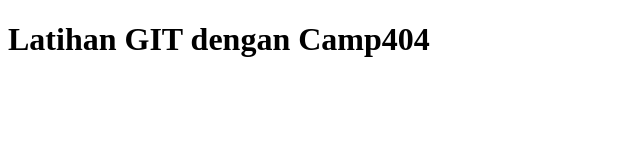
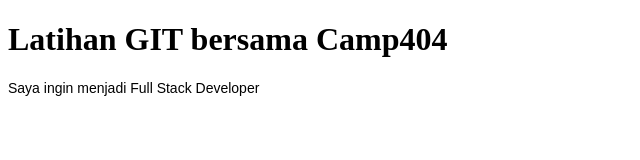
Before and after one commit to MuhammadRizkyyy/latihanGIT, a plain HTML site: page index.html in a window 1280 px wide. Shown: the whole page, without its empty margins (0-640 px from the left). Drawn offline with Linux system fonts and the light colour scheme.

Commit message:
menambahkan style.css dan modif index

```diff
--- a/index.html
+++ b/index.html
@@ -5,8 +5,10 @@
     <meta http-equiv="X-UA-Compatible" content="IE=edge">
     <meta name="viewport" content="width=device-width, initial-scale=1.0">
     <title>Belajar GIT</title>
+    <link rel="stylesheet" href="style.css">
 </head>
 <body>
-    <h1>Latihan GIT dengan Camp404</h1>
+    <h1>Latihan GIT bersama Camp404</h1>
+    <p>Saya ingin menjadi Full Stack Developer</p>
 </body>
 </html>
--- /dev/null
+++ b/style.css
@@ -0,0 +1,4 @@
+p {
+    font-family: arial;
+    font-size: 14px;
+}
```
